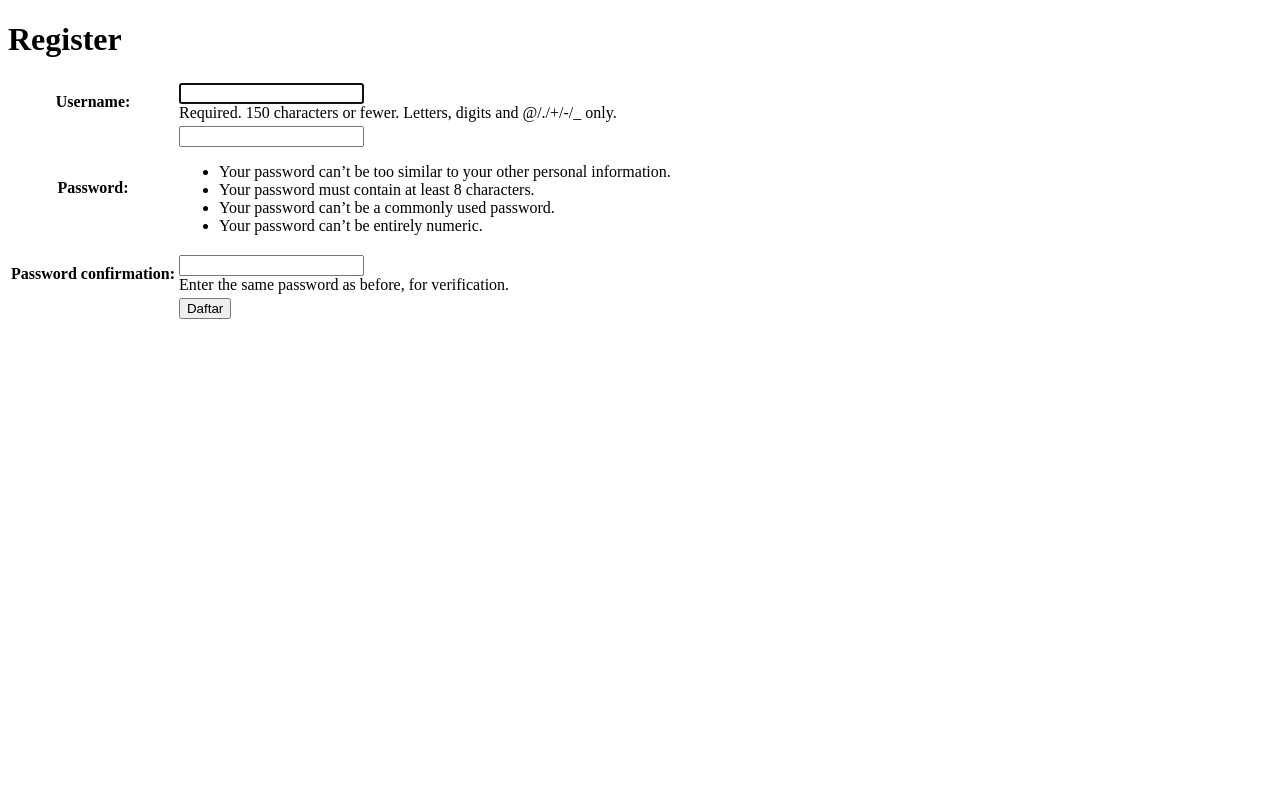
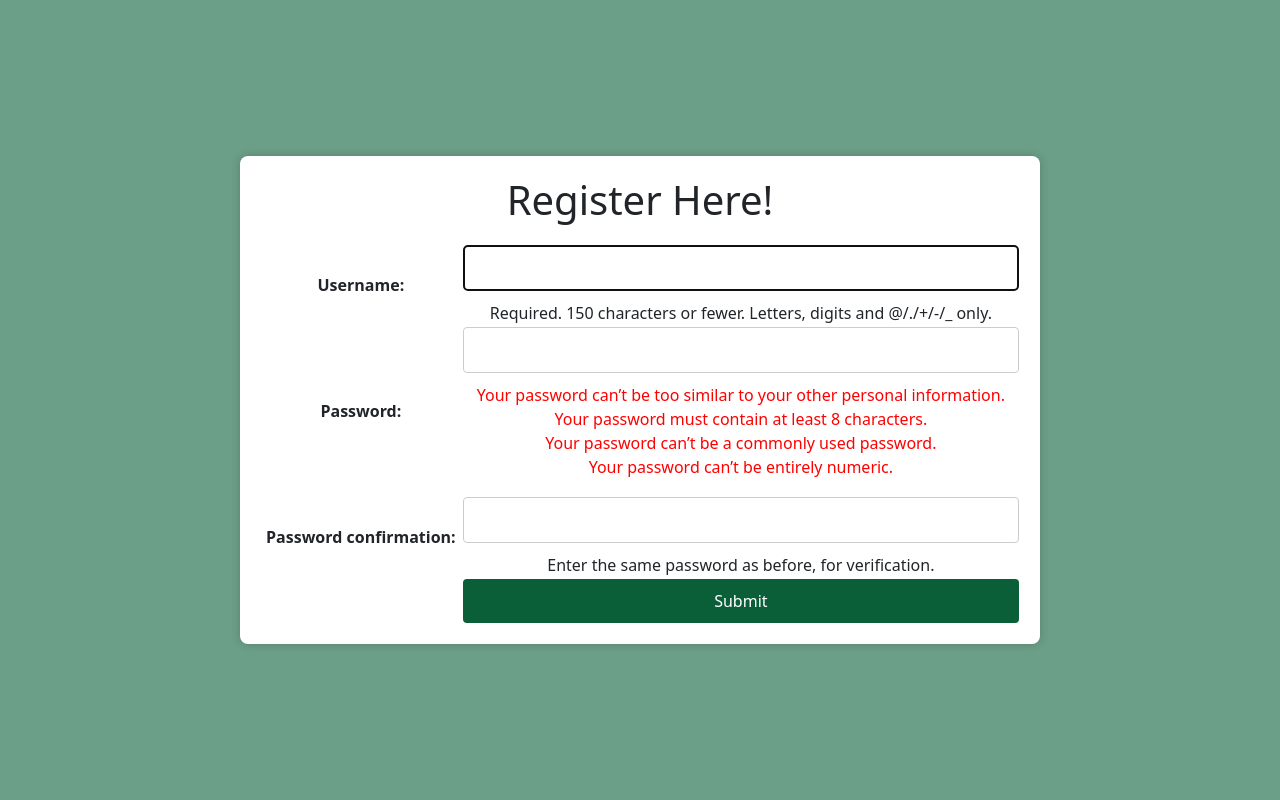
Before and after one commit to novrizair/airlib, a Django app: page /register/ in a window 1280 px wide. Run offline with Django 4.2, Linux system fonts and the light colour scheme.

Commit message:
PBP TUGAS 5 DONE

```diff
--- a/main/templates/register.html
+++ b/main/templates/register.html
@@ -6,9 +6,74 @@
 
 {% block content %}
 
+<head>
+    <meta charset="UTF-8">
+    <meta name="viewport" content="width=device-width, initial-scale=1.0">
+    <title>Register</title>
+    <style>
+        body {
+            display: flex;
+            justify-content: center;
+            align-items: center;
+            height: 100vh;
+            margin: 0;
+            background-color: #6c9f88;
+        }
+
+        .login {
+            background-color: #fff;
+            padding: 20px;
+            border-radius: 8px;
+            box-shadow: 0 0 10px rgba(0, 0, 0, 0.2);
+            width: 800px;
+            text-align: center;
+        }
+
+        h1 {
+            margin-top: 0;
+        }
+
+        form {
+            margin-top: 20px;
+        }
+
+        table {
+            width: 100%;
+        }
+
+        input[type="text"],
+        input[type="password"] {
+            width: 100%;
+            padding: 10px;
+            margin-bottom: 10px;
+            border: 1px solid #ccc;
+            border-radius: 4px;
+        }
+
+        input[type="submit"] {
+            width: 100%;
+            padding: 10px;
+            background-color: #0a5f38;
+            color: #fff;
+            border: none;
+            border-radius: 4px;
+            cursor: pointer;
+        }
+
+        ul {
+            list-style: none;
+            padding: 0;
+        }
+
+        li {
+            color: red; /* Warna pesan error */
+        }
+    </style>
+</head>
+
 <div class = "login">
 
-    <h1>Register</h1>
+    <h1>Register Here!</h1>
 
         <form method="POST" >
             {% csrf_token %}
@@ -16,7 +81,7 @@
                 {{ form.as_table }}
                 <tr>
                     <td></td>
-                    <td><input type="submit" name="submit" value="Daftar"/></td>
+                    <td><input type="submit" name="submit" value="Submit"/></td>
                 </tr>
             </table>
         </form>
--- a/main/urls.py
+++ b/main/urls.py
@@ -1,8 +1,6 @@
 from django.urls import path
 from main.views import show_main, create_item, show_xml, show_json, show_xml_by_id, show_json_by_id, adding_amount, removing_amount, deleting_amount
-from main.views import register
-from main.views import login_user
-from main.views import logout_user
+from main.views import register, login_user, logout_user, edit_item
 
 app_name = 'main'
 
@@ -19,4 +17,6 @@ urlpatterns = [
     path('add/<int:id>', adding_amount, name='add'),
     path('remove/<int:id>', removing_amount, name='remove'),
     path('delete/<int:id>', deleting_amount, name='delete'),
+    path('edit-itemt/<int:id>', edit_item, name='edit_item'),
+
 ]
--- a/main/views.py
+++ b/main/views.py
@@ -132,3 +132,18 @@ def deleting_amount(request, id):
 
     except Item.DoesNotExist:
         raise Http404("Item Anda tak dapat ditemukan.")
+
+def edit_item(request, id):
+    # Get item berdasarkan ID
+    items = Item.objects.get(pk = id)
+
+    # Set item sebagai instance dari form
+    form = ItemForm(request.POST or None, instance=items)
+
+    if form.is_valid() and request.method == "POST":
+        # Simpan form dan kembali ke halaman awal
+        form.save()
+        return HttpResponseRedirect(reverse('main:show_main'))
+
+    context = {'form': form}
+    return render(request, "edit_item.html", context)
--- a/templates/base.html
+++ b/templates/base.html
@@ -9,6 +9,10 @@
         />
         {% block meta %}
         {% endblock meta %}
+        <link href="https://cdn.jsdelivr.net/npm/bootstrap@5.3.2/dist/css/bootstrap.min.css" rel="stylesheet" integrity="sha384-T3c6CoIi6uLrA9TneNEoa7RxnatzjcDSCmG1MXxSR1GAsXEV/Dwwykc2MPK8M2HN" crossorigin="anonymous">
+        <script src="https://code.jquery.com/jquery-3.6.0.min.js" integrity="sha384-KyZXEAg3QhqLMpG8r+J4jsl5c9zdLKaUk5Ae5f5b1bw6AUn5f5v8FZJoMxm6f5cH1" crossorigin="anonymous"></script>
+        <script src="https://cdn.jsdelivr.net/npm/@popperjs/core@2.11.8/dist/umd/popper.min.js" integrity="sha384-I7E8VVD/ismYTF4hNIPjVp/Zjvgyol6VFvRkX/vR+Vc4jQkC+hVqc2pM8ODewa9r" crossorigin="anonymous"></script>
+        <script src="https://cdn.jsdelivr.net/npm/bootstrap@5.3.2/dist/js/bootstrap.min.js" integrity="sha384-BBtl+eGJRgqQAUMxJ7pMwbEyER4l1g+O15P+16Ep7Q9Q+zqX6gSbd85u4mG4QzX+" crossorigin="anonymous"></script>
     </head>
 
     <body>
```
Also changed, not shown: main/templates/create_item.html (+11 -0 lines), main/templates/edit_item.html (added, +31 -0 lines), main/templates/login.html (+59 -7 lines), main/templates/main.html (+66 -14 lines), README.md.
